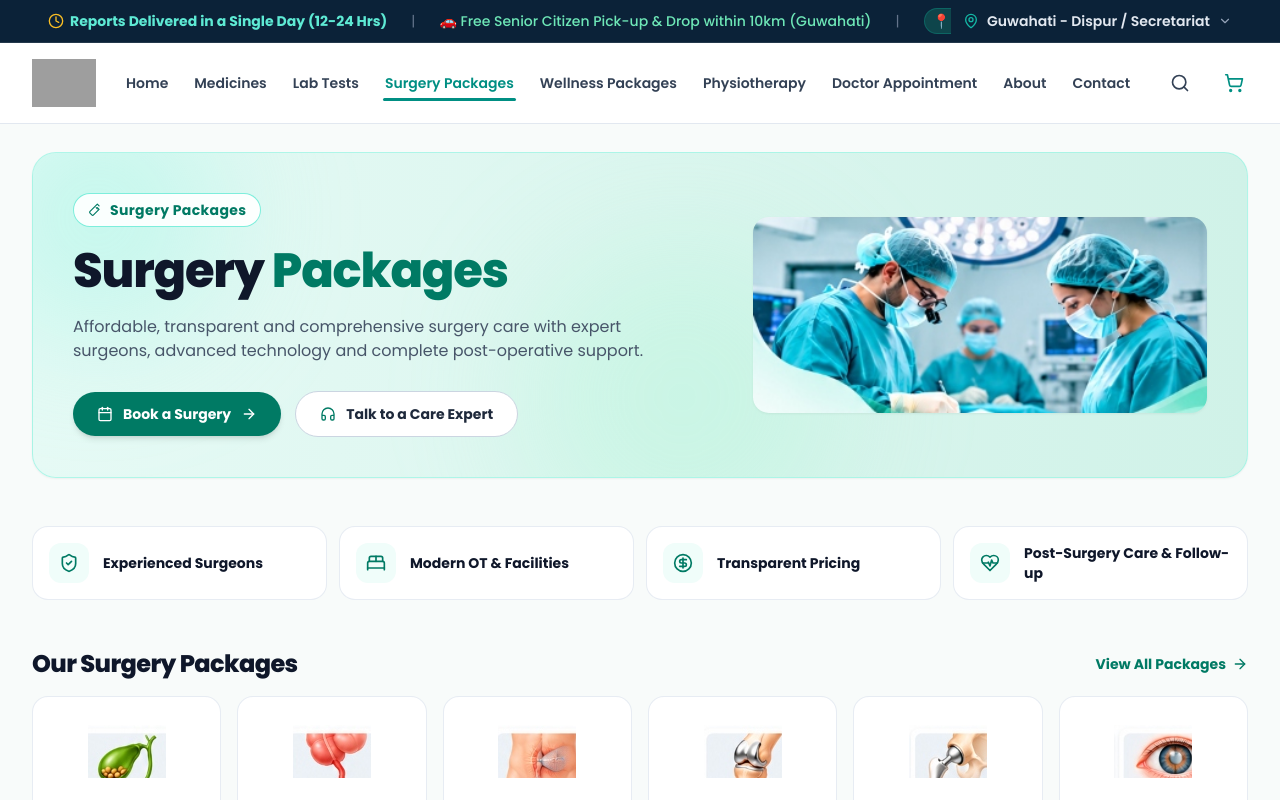
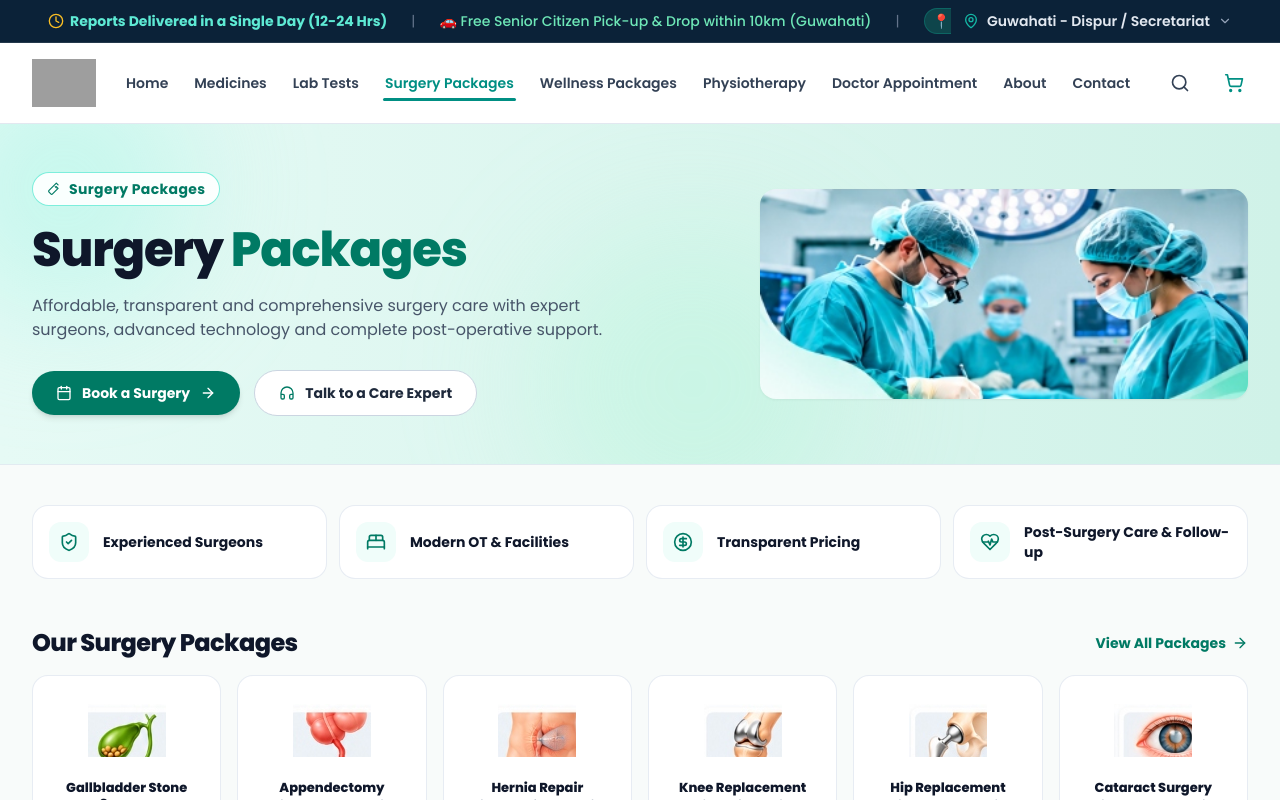
Before and after one commit to Ajayendra30/ZESTMED, a React (Vite) app: page /packages in a window 1280 px wide. Shown: the top 800 px of the page. Built offline with nearby package versions, Linux system fonts and the light colour scheme; grey boxes are pictures that could not be loaded.

Commit message:
fix: make Surgery Packages hero section full width and remove floating box container

```diff
--- a/src/pages/SurgeryPackagesPage.jsx
+++ b/src/pages/SurgeryPackagesPage.jsx
@@ -162,19 +162,17 @@ export default function SurgeryPackagesPage() {
   return (
     <div className="min-h-screen bg-[#F8FBFA] font-sans text-slate-800 pb-16 antialiased selection:bg-[#007A64] selection:text-white">
 
-      {/* Main Responsive Container */}
-      <div className="w-full max-w-[1320px] mx-auto px-4 sm:px-6 lg:px-8 pt-5 sm:pt-7 space-y-9 sm:space-y-12">
-
       {/* ========================================================================= */}
-        {/* 1. HERO SECTION matching Reference Layout                                  */}
+      {/* 1. HERO SECTION - Full Width Edge-to-Edge                                  */}
       {/* ========================================================================= */}
-        <section className="rounded-3xl bg-gradient-to-r from-[#E6FAF5] via-[#DCF6EF] to-[#D0F2E8] border border-teal-200/70 p-6 sm:p-8 lg:p-10 relative overflow-hidden shadow-xs">
+      <section className="relative overflow-hidden w-full border-b border-slate-200/80 bg-gradient-to-r from-[#E6FAF5] via-[#DCF6EF] to-[#D0F2E8]">
 
         {/* Subtle Ambient Decorative Circles */}
         <div className="absolute -top-16 -left-16 w-64 h-64 bg-teal-200/40 rounded-full blur-3xl pointer-events-none" />
         <div className="absolute -bottom-20 right-1/3 w-80 h-80 bg-emerald-200/30 rounded-full blur-3xl pointer-events-none" />
 
-          <div className="relative z-10 grid grid-cols-1 lg:grid-cols-12 gap-8 items-center">
+        <div className="relative z-10 w-full max-w-[1320px] mx-auto px-4 sm:px-6 lg:px-8 py-8 sm:py-10 lg:py-12">
+          <div className="grid grid-cols-1 lg:grid-cols-12 gap-8 items-center">
 
             {/* Left Content Column */}
             <div className="lg:col-span-7 space-y-4 sm:space-y-5">
@@ -231,7 +229,11 @@ export default function SurgeryPackagesPage() {
             </div>
 
           </div>
+        </div>
       </section>
+
+      {/* Main Responsive Container for subsequent sections */}
+      <div className="w-full max-w-[1320px] mx-auto px-4 sm:px-6 lg:px-8 pt-8 sm:pt-10 space-y-9 sm:space-y-12">
 
         {/* ========================================================================= */}
         {/* 2. VALUE PROPOSITION STRIP (4 Key Pillars)                                */}
```
Lines whose indentation alone changed are shown as unchanged.
